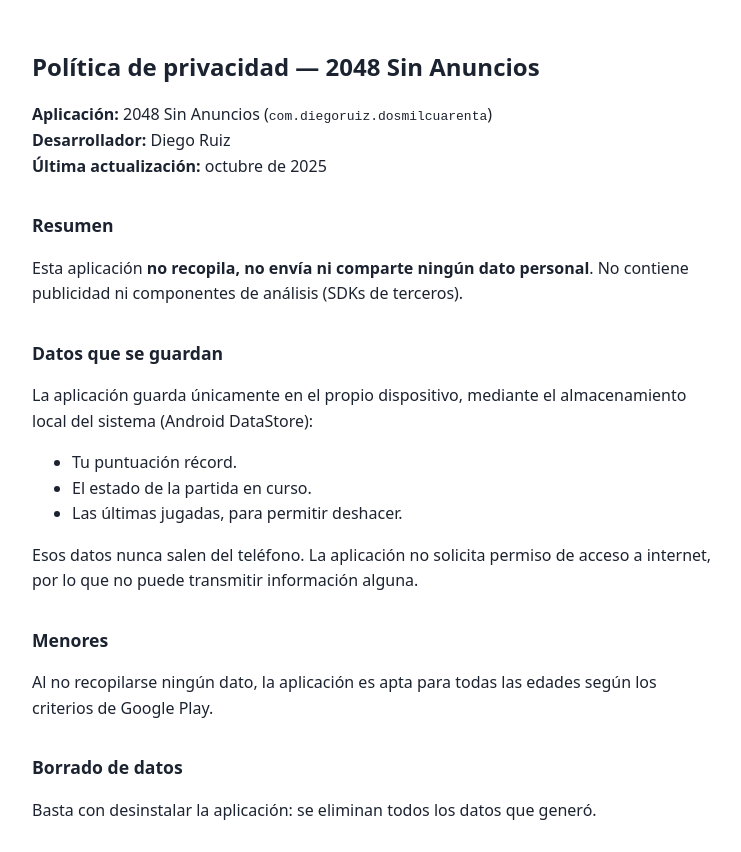
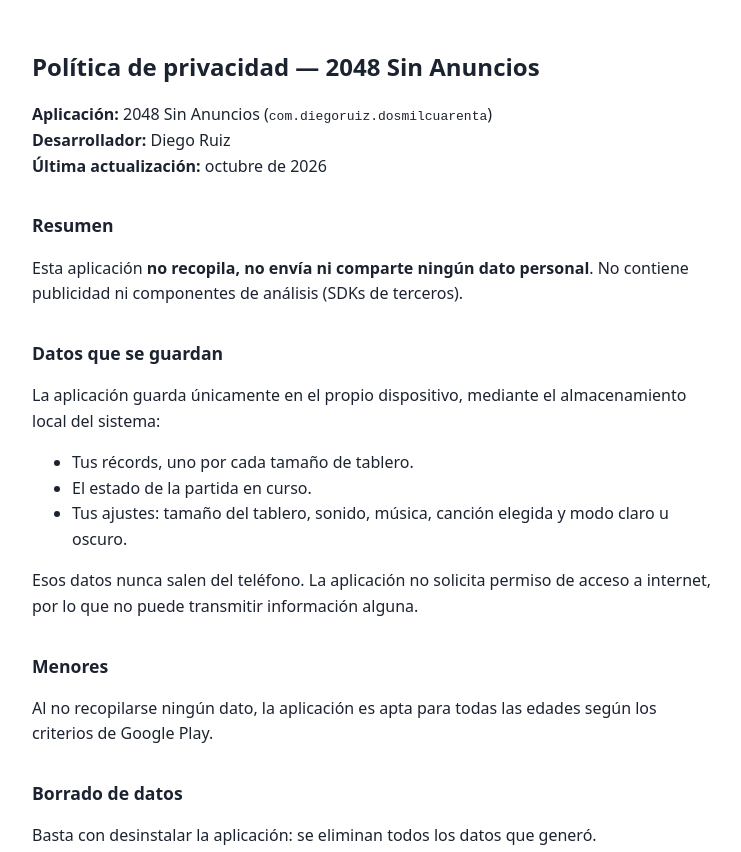
Before and after one commit to escupinyol/2048-privacidad, a plain HTML site: page index.html in a window 1280 px wide. Shown: the top 852 px of the page, without its empty margins (268-1009 px from the left). Drawn offline with Linux system fonts and the light colour scheme.

Commit message:
Política al día: sin deshacer, récords por tablero y ajustes

```diff
--- a/index.html
+++ b/index.html
@@ -14,7 +14,7 @@
 <h1>Política de privacidad — 2048 Sin Anuncios</h1>
 <p><strong>Aplicación:</strong> 2048 Sin Anuncios (<code>com.diegoruiz.dosmilcuarenta</code>)<br>
 <strong>Desarrollador:</strong> Diego Ruiz<br>
-<strong>Última actualización:</strong> octubre de 2025</p>
+<strong>Última actualización:</strong> octubre de 2026</p>
 
 <h2>Resumen</h2>
 <p>Esta aplicación <strong>no recopila, no envía ni comparte ningún dato personal</strong>.
@@ -22,11 +22,11 @@
 
 <h2>Datos que se guardan</h2>
 <p>La aplicación guarda únicamente en el propio dispositivo, mediante el
-almacenamiento local del sistema (Android DataStore):</p>
+almacenamiento local del sistema:</p>
 <ul>
-  <li>Tu puntuación récord.</li>
+  <li>Tus récords, uno por cada tamaño de tablero.</li>
   <li>El estado de la partida en curso.</li>
-  <li>Las últimas jugadas, para permitir deshacer.</li>
+  <li>Tus ajustes: tamaño del tablero, sonido, música, canción elegida y modo claro u oscuro.</li>
 </ul>
 <p>Esos datos nunca salen del teléfono. La aplicación no solicita permiso de
 acceso a internet, por lo que no puede transmitir información alguna.</p>
```
